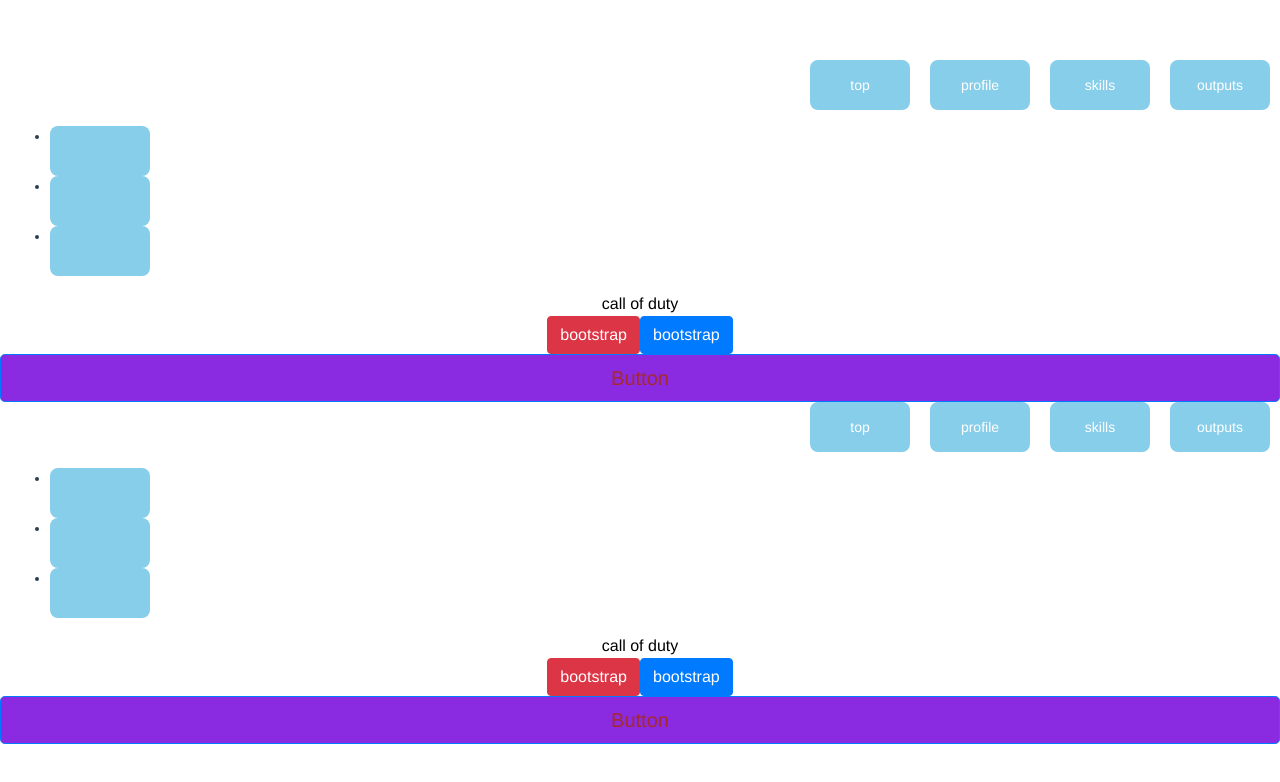
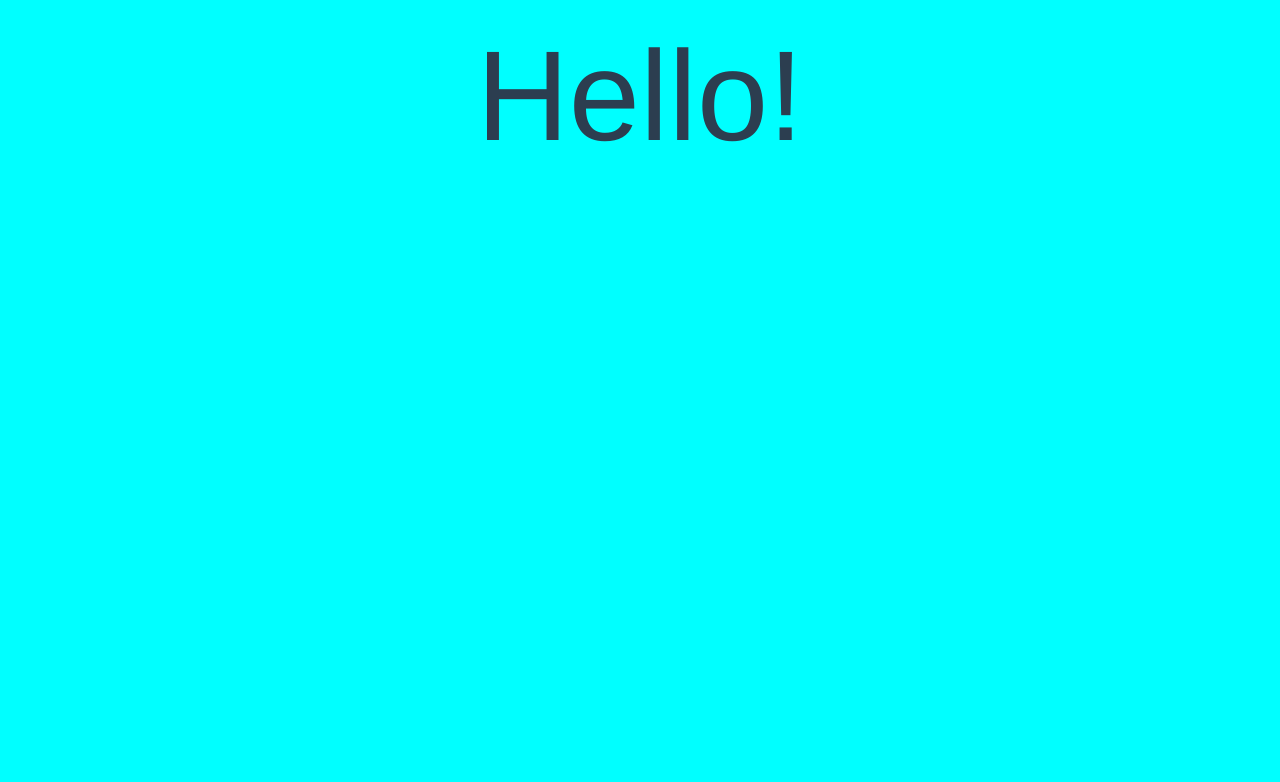
Before and after one commit to yuji4072/yuji4072.github.io, a Vue app: page / in a window 1280 px wide. Shown: the top 782 px of the page. Built offline with nearby package versions, Linux system fonts and the light colour scheme.

Commit message:
Home画面のレイアウトを作った

```diff
--- a/package.json
+++ b/package.json
@@ -13,6 +13,7 @@
     "build": "node build/build.js"
   },
   "dependencies": {
+    "bootstrap": "^4.6.0",
     "bootstrap-icons": "^1.3.0",
     "bootstrap-vue": "^2.21.2",
     "vue": "^2.5.2",
--- a/src/App.vue
+++ b/src/App.vue
@@ -1,6 +1,5 @@
 <template>
   <div id="app">
-    <hello-world></hello-world>
     <router-view/>
   </div>
 </template>
@@ -20,6 +19,6 @@ export default {
   -moz-osx-font-smoothing: grayscale;
   text-align: center;
   color: #2c3e50;
-  margin-top: 60px;
+  margin-top: 0px;
 }
 </style>
--- a/src/components/HelloWorld.vue
+++ b/src/components/HelloWorld.vue
@@ -1,21 +1,8 @@
 <template>
-  <div>
-    <ol>
-      <li v-for="(item, index) in items" :key=index>
-        <router-link v-bind:to=item.path>
-          {{ item.title }}
-        </router-link>
-      </li>
-     </ol>
-     <draggable tag="ul">
-       <li v-for="i in counts" :key=i.counts>
-         {{i.couts}}
-       </li>
-     </draggable>
-     <div class="hi">call of duty</div>
-     <button class="btn btn-danger">bootstrap</button>
-    <b-button variant="primary">bootstrap</b-button>
-    <button class="btn btn-primary btn-lg btn-block" id="you" type="submit">Button</button>
+  <div id = "home">
+    <div class="hello">Hello</div>
+    <div id = "put"></div>
+    <div class="hello">!</div>
   </div>
 </template>
 
@@ -48,47 +35,18 @@ export default {
 
 <!-- Add "scoped" attribute to limit CSS to this component only -->
 <style scoped>
-ol {
-  margin-left: auto;
-  width: 480px;
-  display:flex;
-  justify-content: center;
+#home{
+  height: 100vh;
+  width: 100vw;
+  background-color: aqua;
   padding: 0;
-  list-style: none;
+  margin: 0;
 }
-
-li {
-  width: 100px;
-  height: 50px;
-  margin-left:10px;
-  margin-right:10px;
-  font-size: 14px;
-  background-color: skyblue;
-  border-radius: 8px;
-  position: relative;
+#put{
+  display: inline;
 }
-
-li:hover {
-  opacity: 0.4;
-}
-
-/*  router-linkがaタグとして表示されてたのでスタイルをaタグに書いた*/
-a {
-  position: absolute;
-  left: 0;
-  top: 0;
-  width: 100%;
-  height: 100%;
-  color: white;
-  text-decoration: none;
-  line-height: 50px;
-}
-
-.hi{
-  color:black;
-}
-#you{
-  color:brown;
-  background-color:blueviolet
+.hello{
+  font-size:8rem;
+  display: inline;
 }
 </style>
```
